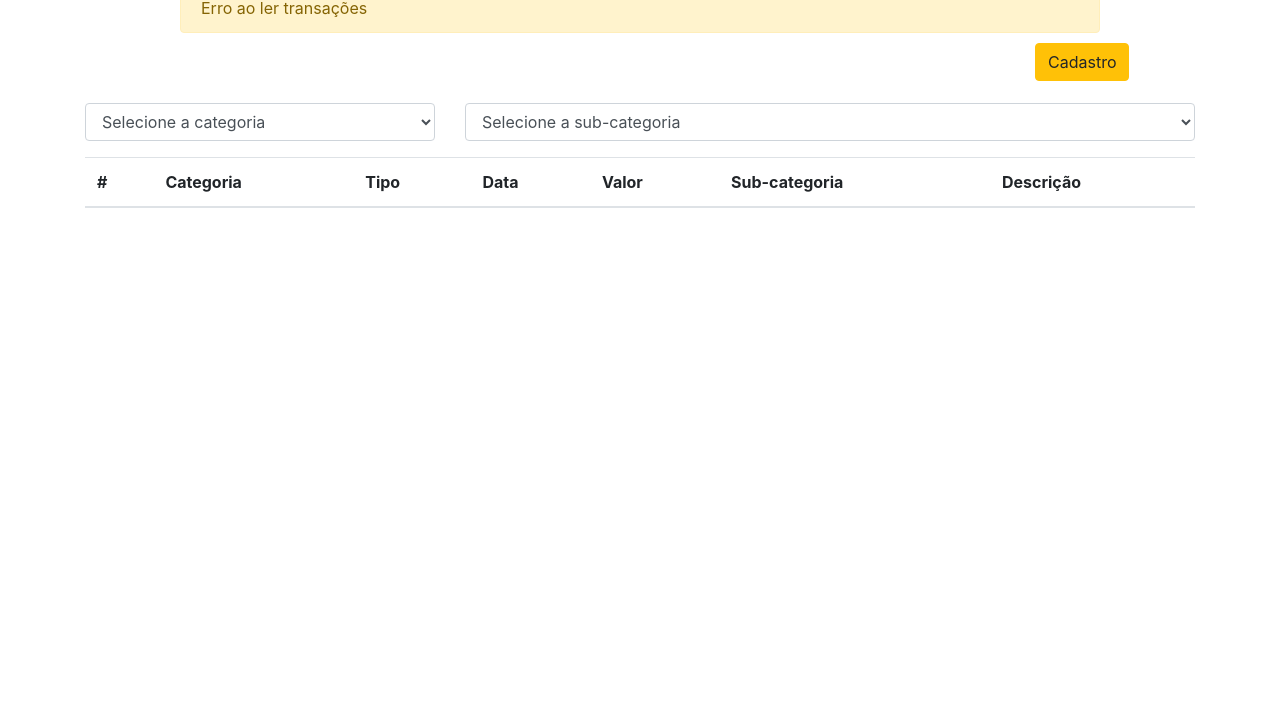
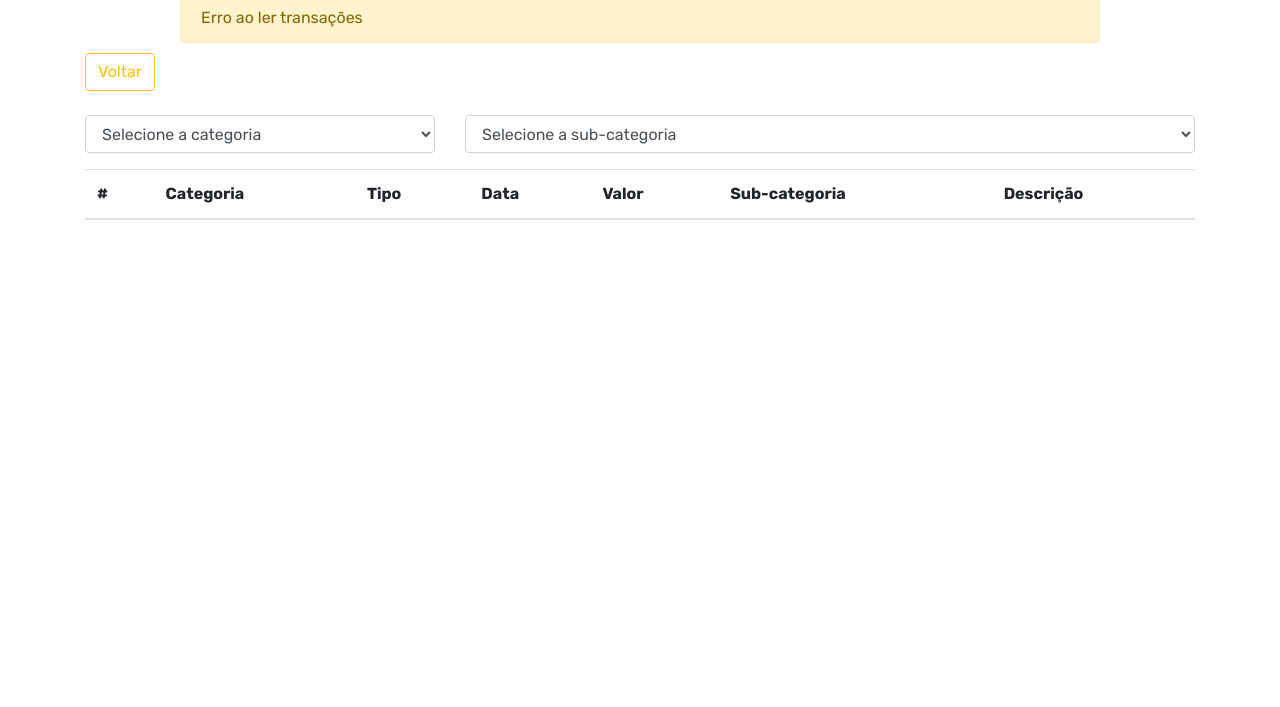
Before and after one commit to leandroborth/crud-finanfy, a plain HTML site: page lista_transacoes.html in a window 1280 px wide. Shown: the part 93-800 px from the top of the page. Drawn offline with nearby package versions, Linux system fonts and the light colour scheme; no server answers.

Commit message:
Ajustes iniciais

```diff
--- a/lista_transacoes.html
+++ b/lista_transacoes.html
@@ -22,18 +22,18 @@
         </div>
       </div>
 
-      <div class="row">
-        <div id="msg" class="col-sm-2 offset-sm-10">
-          <a href="index.html"
-            ><input
-              type="button"
-              class="btn btn-warning"
-              id="btnClear"
-              value="Cadastro"
-          /></a>
-        </div>
+      <div class="row"></div>
+
+      <div id="btn">
+        <a href="index.html"
+          ><input
+            type="button"
+            class="btn btn-outline-warning"
+            id="btnVoltar"
+            value="Voltar"
+        /></a>
       </div>
-
+      <br />
       <form id="form-transacao">
         <div class="form-group row">
           <div class="col-sm-4">
--- a/style.css
+++ b/style.css
@@ -1,23 +1,27 @@
+@import url("https://fonts.googleapis.com/css2?family=Rubik:ital,wght@0,300;0,400;0,500;0,600;0,700;0,800;0,900;1,300;1,400;1,500;1,600;1,700;1,800;1,900&display=swap");
+
+body {
+  font-family: "Rubik", sans-serif;
+}
 label {
   font-weight: bolder;
 }
 ::placeholder {
-  color: lightskyblue !important;
-  opacity: 3;
+  color: #dee2e6 !important;
 }
 ::-webkit-input-placeholder {
   /* WebKit, Blink, Edge */
-  color: lightskyblue !important;
+  color: #dee2e6 !important;
 }
 :-moz-placeholder {
   /* Mozilla Firefox 4 to 18 */
-  color: lightskyblue !important;
-  opacity: 3;
+  color: #dee2e6 !important;
 }
 h1 {
-  padding-top: 20px;
+  padding-top: 30px;
   text-align: center;
 }
+
 #msg {
   height: 60px;
 }
```
Also changed, not shown: index.html (+15 -7 lines).
